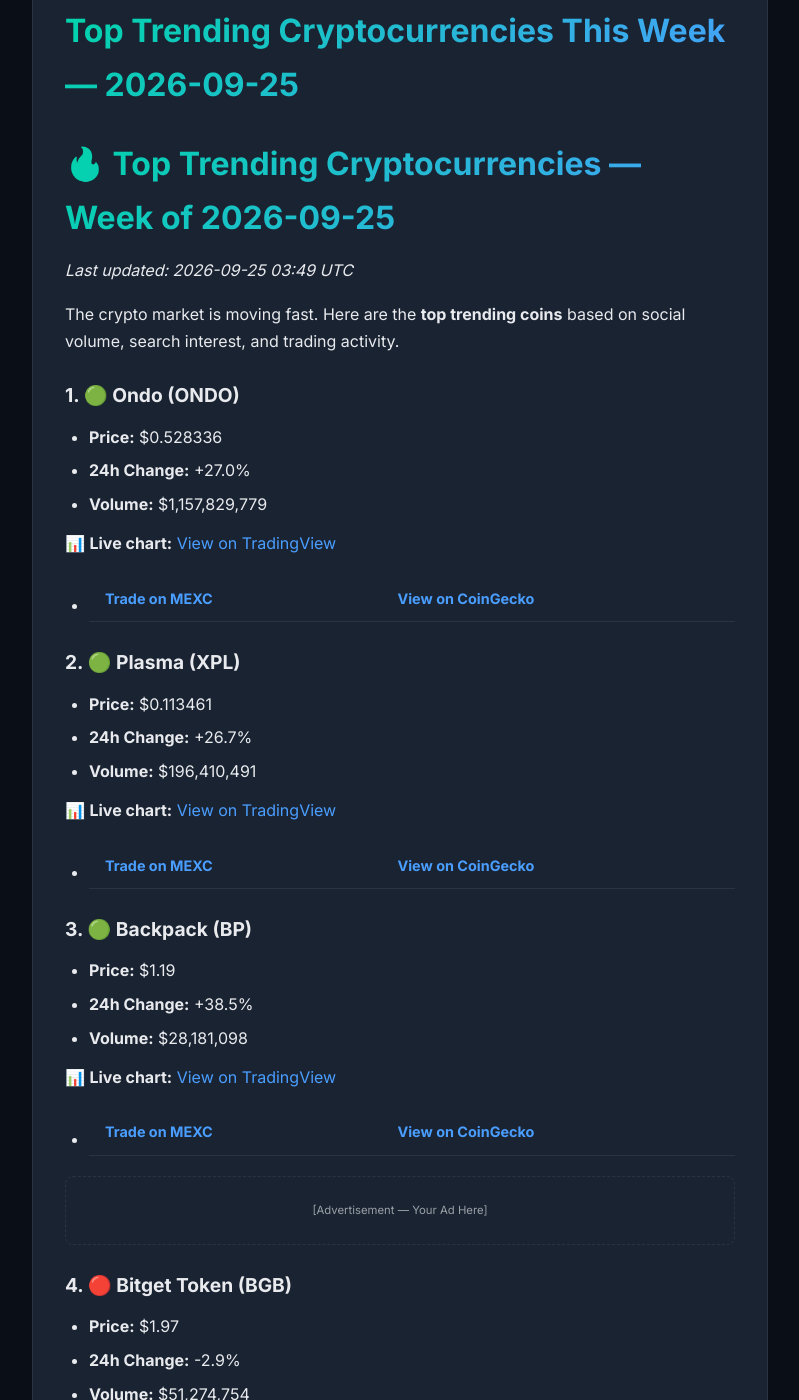
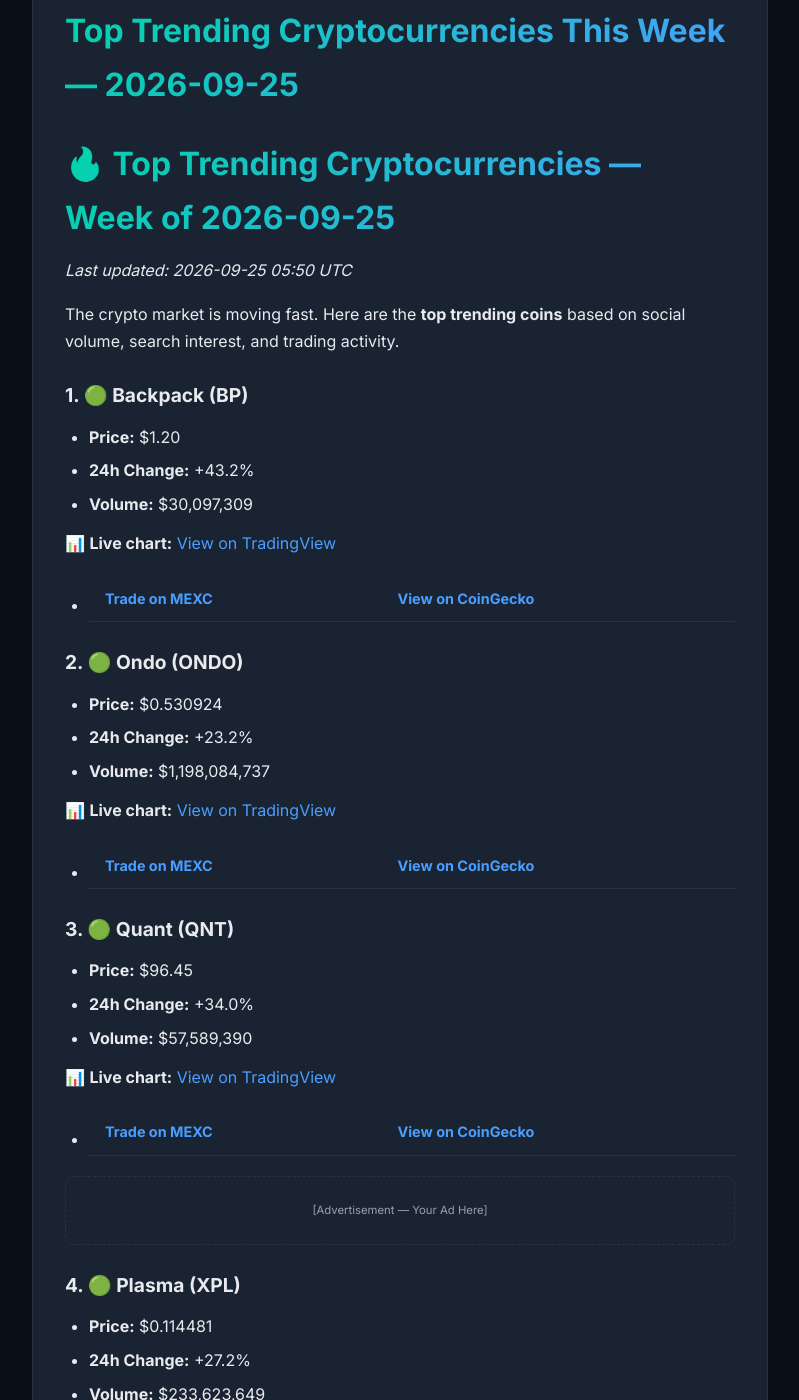
Before and after one commit to alexcipher-CRE/crypto-insights, a Jekyll site: the page built from _posts/2026-09-25-trending-coins.md, in a window 1280 px wide and 1400 px high, scrolled down 355 px. Shown: the whole window, without its empty margins (240-1039 px from the left). Built offline with Jekyll 4.4.1, drawn with Linux system fonts in a browser that asks for light colours; some of the changed text lies outside the part shown.

Commit message:
🚀 Auto-update: 32 posts

```diff
--- a/_posts/2026-09-25-trending-coins.md
+++ b/_posts/2026-09-25-trending-coins.md
@@ -6,64 +6,64 @@ tags: [crypto, trending, analysis]
 
 # 🔥 Top Trending Cryptocurrencies — Week of 2026-09-25
 
-*Last updated: 2026-09-25 03:49 UTC*
+*Last updated: 2026-09-25 05:50 UTC*
 
 The crypto market is moving fast. Here are the **top trending coins** based on social volume, search interest, and trading activity.
 
-### 1. 🟢 Ondo (ONDO)
+### 1. 🟢 Backpack (BP)
 
-- **Price:** $0.528336
-- **24h Change:** +27.0%
-- **Volume:** $1,157,829,779
+- **Price:** $1.20
+- **24h Change:** +43.2%
+- **Volume:** $30,097,309
+
+📊 **Live chart:** [View on TradingView](https://www.tradingview.com/chart/?symbol=BINANCE:BPUSDT)
+
+- **[Trade on MEXC](https://www.mexc.com/trade/BP_USDT?ref=YOUR_REF_ID)** | **[View on CoinGecko](https://www.coingecko.com/en/coins/backpack)**
+
+### 2. 🟢 Ondo (ONDO)
+
+- **Price:** $0.530924
+- **24h Change:** +23.2%
+- **Volume:** $1,198,084,737
 
 📊 **Live chart:** [View on TradingView](https://www.tradingview.com/chart/?symbol=BINANCE:ONDOUSDT)
 
 - **[Trade on MEXC](https://www.mexc.com/trade/ONDO_USDT?ref=YOUR_REF_ID)** | **[View on CoinGecko](https://www.coingecko.com/en/coins/ondo)**
 
-### 2. 🟢 Plasma (XPL)
+### 3. 🟢 Quant (QNT)
 
-- **Price:** $0.113461
-- **24h Change:** +26.7%
-- **Volume:** $196,410,491
+- **Price:** $96.45
+- **24h Change:** +34.0%
+- **Volume:** $57,589,390
 
-📊 **Live chart:** [View on TradingView](https://www.tradingview.com/chart/?symbol=BINANCE:XPLUSDT)
+📊 **Live chart:** [View on TradingView](https://www.tradingview.com/chart/?symbol=BINANCE:QNTUSDT)
 
-- **[Trade on MEXC](https://www.mexc.com/trade/XPL_USDT?ref=YOUR_REF_ID)** | **[View on CoinGecko](https://www.coingecko.com/en/coins/plasma)**
-
-### 3. 🟢 Backpack (BP)
-
-- **Price:** $1.19
-- **24h Change:** +38.5%
-- **Volume:** $28,181,098
-
-📊 **Live chart:** [View on TradingView](https://www.tradingview.com/chart/?symbol=BINANCE:BPUSDT)
-
-- **[Trade on MEXC](https://www.mexc.com/trade/BP_USDT?ref=YOUR_REF_ID)** | **[View on CoinGecko](https://www.coingecko.com/en/coins/backpack)**
+- **[Trade on MEXC](https://www.mexc.com/trade/QNT_USDT?ref=YOUR_REF_ID)** | **[View on CoinGecko](https://www.coingecko.com/en/coins/quant)**
 
 <!-- Ad Slot: Mid-Content Leaderboard -->
 <div class="ad-slot ad-leaderboard">
   <small>[Advertisement — Your Ad Here]</small>
 </div>
 
-### 4. 🔴 Bitget Token (BGB)
+### 4. 🟢 Plasma (XPL)
 
-- **Price:** $1.97
-- **24h Change:** -2.9%
-- **Volume:** $51,274,754
+- **Price:** $0.114481
+- **24h Change:** +27.2%
+- **Volume:** $233,623,649
 
-📊 **Live chart:** [View on TradingView](https://www.tradingview.com/chart/?symbol=BINANCE:BGBUSDT)
+📊 **Live chart:** [View on TradingView](https://www.tradingview.com/chart/?symbol=BINANCE:XPLUSDT)
 
-- **[Trade on MEXC](https://www.mexc.com/trade/BGB_USDT?ref=YOUR_REF_ID)** | **[View on CoinGecko](https://www.coingecko.com/en/coins/bitget-token)**
+- **[Trade on MEXC](https://www.mexc.com/trade/XPL_USDT?ref=YOUR_REF_ID)** | **[View on CoinGecko](https://www.coingecko.com/en/coins/plasma)**
 
-### 5. 🟢 RHEA (RHEA)
+### 5. 🔴 Pudgy Penguins (PENGU)
 
-- **Price:** $0.072107
-- **24h Change:** +24.5%
-- **Volume:** $5,574,456
+- **Price:** $0.009528
+- **24h Change:** -4.6%
+- **Volume:** $302,174,720
 
-📊 **Live chart:** [View on TradingView](https://www.tradingview.com/chart/?symbol=BINANCE:RHEAUSDT)
+📊 **Live chart:** [View on TradingView](https://www.tradingview.com/chart/?symbol=BINANCE:PENGUUSDT)
 
-- **[Trade on MEXC](https://www.mexc.com/trade/RHEA_USDT?ref=YOUR_REF_ID)** | **[View on CoinGecko](https://www.coingecko.com/en/coins/rhea)**
+- **[Trade on MEXC](https://www.mexc.com/trade/PENGU_USDT?ref=YOUR_REF_ID)** | **[View on CoinGecko](https://www.coingecko.com/en/coins/pudgy-penguins)**
 
 ## 💡 How to Buy These Coins
 
```
Also changed, not shown: _posts/2026-09-25-defi-yields.md (+13 -13 lines), _posts/2026-09-25-how-to-buy-backpack.md (added, +112 -0 lines), _posts/2026-09-25-market-movers.md (+7 -7 lines), _posts/index.md (+1 -1 lines), api/v1/market.json (+106 -106 lines).
